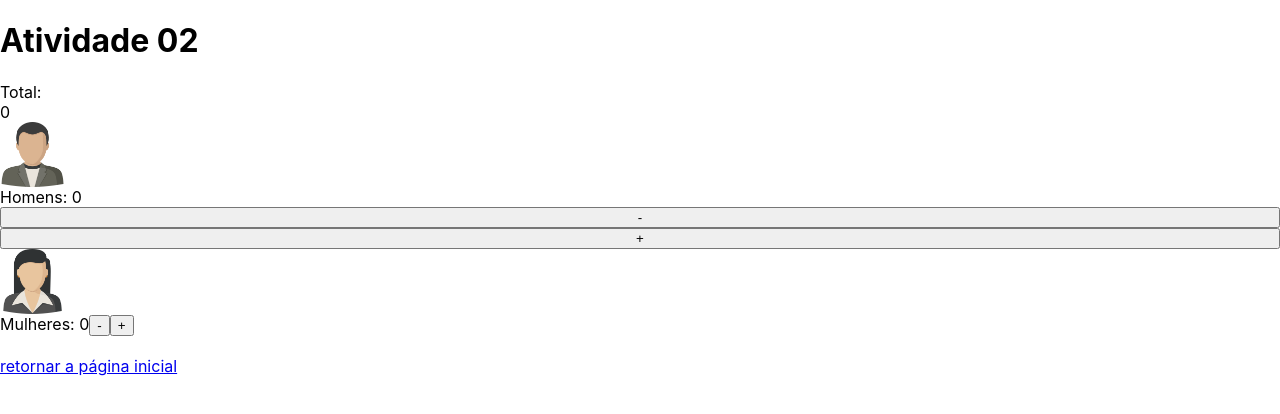
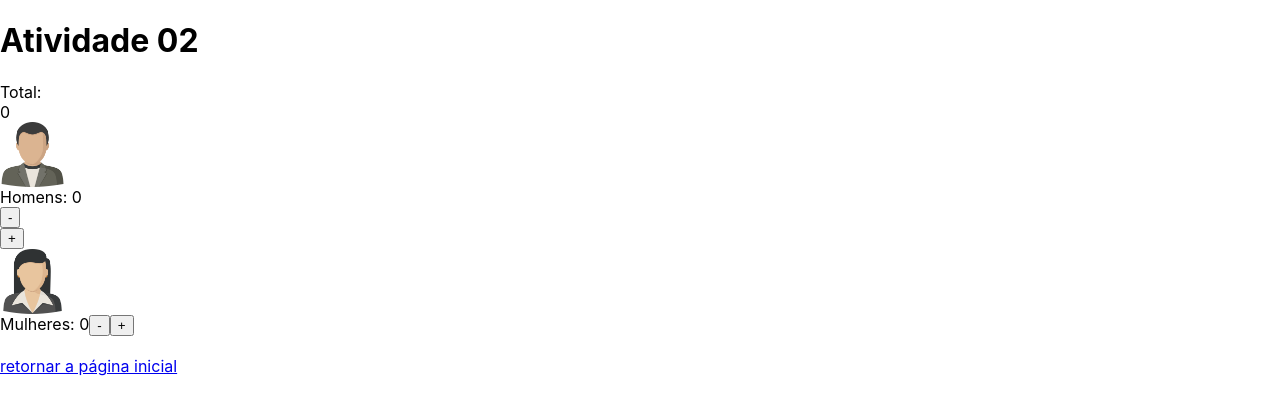
Before and after one commit to giuliakaori/Projeto-React, a React (Create React App) app: page /Atv02 in a window 1280 px wide. Shown: the top 414 px of the page. Built offline with nearby package versions, Linux system fonts and the light colour scheme.

Commit message:
Update style.css

```diff
--- a/src/style.css
+++ b/src/style.css
@@ -8,4 +8,5 @@ img
 {
   display: flex;
   flex-direction: column;
+  align-items: flex-start
 }
```
